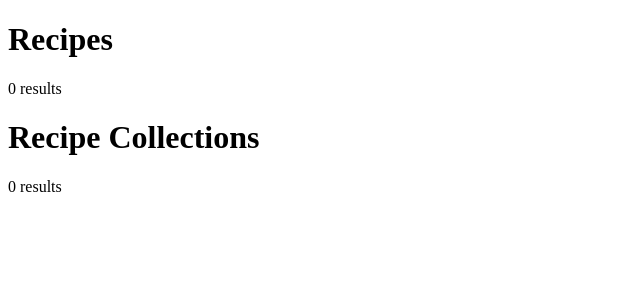
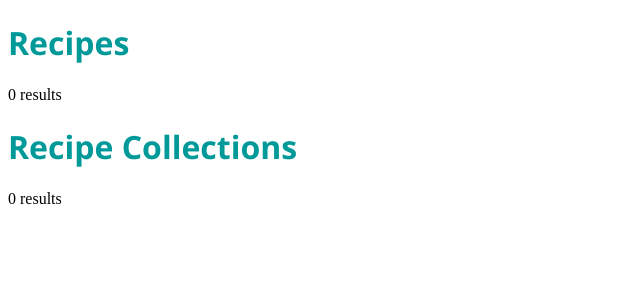
Before and after one commit to sarah-johnston/recipes, a PHP site: page / in a window 1280 px wide. Shown: the top 300 px of the page, without its empty margins (0-640 px from the left). Run offline with PHP 8.4, Linux system fonts and the light colour scheme; data that the repository does not hold is empty.

Commit message:
Made things prettier!

```diff
--- a/index.php
+++ b/index.php
@@ -27,6 +27,7 @@
     <head>
         <meta charset="UTF-8">
         <title>Recipes</title>
+        <link rel="stylesheet" href="styles.css">
     </head>
     <body>
         <h1>Recipes</h1>
@@ -40,6 +41,11 @@
             <input type="hidden" name="id" value="<?=$recipe_id?>" />
             <input type="submit" value="<?=$recipe_name?>"/>
         </form><br />
+        <li>
+
+        </li>
+
+
         <?php
             }
         }
--- a/recipe-collection.php
+++ b/recipe-collection.php
@@ -26,6 +26,7 @@
     <head>
         <meta charset="UTF-8">
         <title><?=$collection_name?></title>
+        <link rel="stylesheet" href="styles.css">
     </head>
     <body>
         <h1><?=$collection_name?></h1>
--- a/recipe.php
+++ b/recipe.php
@@ -29,6 +29,7 @@
     <head>
         <meta charset="UTF-8">
         <title><?=$recipe_name;?></title>
+        <link rel="stylesheet" href="styles.css">
     </head>
     <body>
         <article>
--- /dev/null
+++ b/styles.css
@@ -0,0 +1,21 @@
+body {
+    background-color: white;
+}
+
+h1 {
+    color: rgb(0, 153, 153);
+    font-family: Segoe UI;
+}
+
+h3 {
+    font-family: Segoe UI;
+}
+
+table {
+    font-family: sans-serif;
+}
+
+p {
+    color:black;
+    font-family: sans-serif;
+}
```
